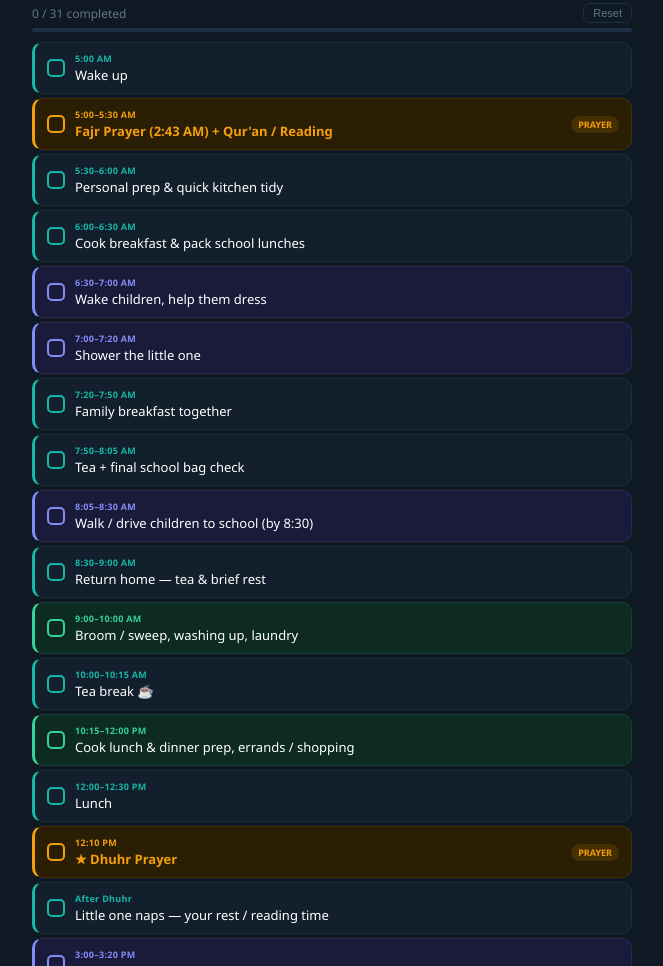
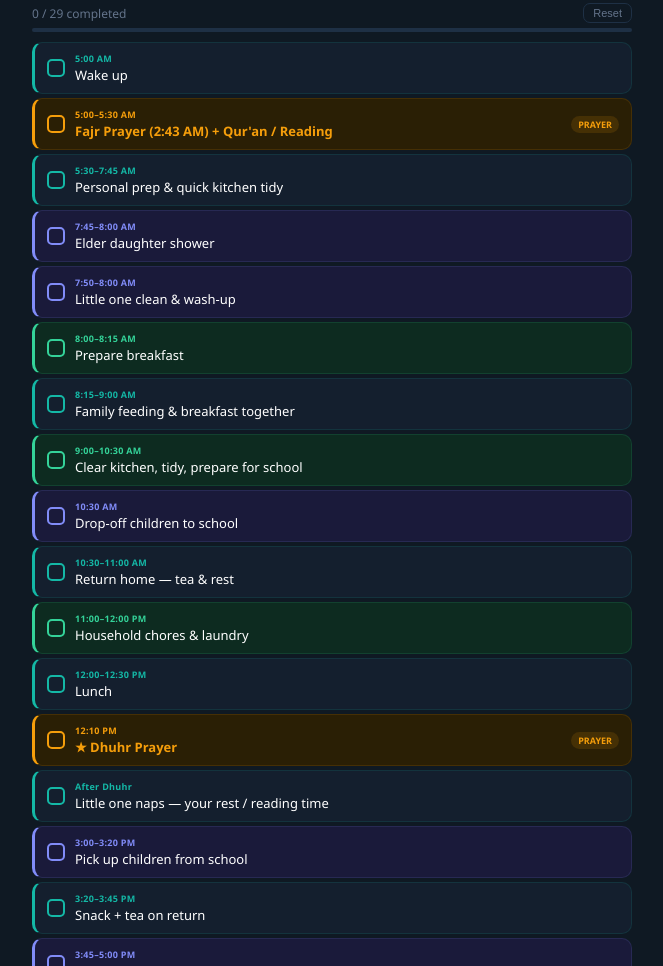
Before and after one commit to zsuzufi-star/My-routine-, a plain HTML site: page index.html in a window 1280 px wide. Shown: the part 354-1320 px from the top of the page, without its empty margins (308-971 px from the left). Drawn offline with Linux system fonts and the light colour scheme.

Commit message:
Update schedule with adjusted times: 5 AM wake up, 7:45 AM elder daughter shower, 7:50 AM little one clean, 8:15 AM breakfast, 10:30 AM school drop-off

```diff
--- a/index.html
+++ b/index.html
@@ -237,17 +237,15 @@
 function buildSched(){return[
   {t:'5:00 AM',        l:'Wake up',                                         tp:'task'},
   {t:'5:00–5:30 AM',   l:`Fajr Prayer (${f12(PT.Fajr)}) + Qur\'an / Reading`,tp:'prayer'},
-  {t:'5:30–6:00 AM',   l:'Personal prep & quick kitchen tidy',              tp:'task'},
-  {t:'6:00–6:30 AM',   l:'Cook breakfast & pack school lunches',            tp:'task'},
-  {t:'6:30–7:00 AM',   l:'Wake children, help them dress',                  tp:'child'},
-  {t:'7:00–7:20 AM',   l:'Shower the little one',                           tp:'child'},
-  {t:'7:20–7:50 AM',   l:'Family breakfast together',                       tp:'task'},
-  {t:'7:50–8:05 AM',   l:'Tea + final school bag check',                    tp:'task'},
-  {t:'8:05–8:30 AM',   l:'Walk / drive children to school (by 8:30)',       tp:'child'},
-  {t:'8:30–9:00 AM',   l:'Return home — tea & brief rest',                  tp:'task'},
-  {t:'9:00–10:00 AM',  l:'Broom / sweep, washing up, laundry',              tp:'house'},
-  {t:'10:00–10:15 AM', l:'Tea break ☕',                                     tp:'task'},
-  {t:'10:15–12:00 PM', l:'Cook lunch & dinner prep, errands / shopping',    tp:'house'},
+  {t:'5:30–7:45 AM',   l:'Personal prep & quick kitchen tidy',              tp:'task'},
+  {t:'7:45–8:00 AM',   l:'Elder daughter shower',                           tp:'child'},
+  {t:'7:50–8:00 AM',   l:'Little one clean & wash-up',                      tp:'child'},
+  {t:'8:00–8:15 AM',   l:'Prepare breakfast',                               tp:'house'},
+  {t:'8:15–9:00 AM',   l:'Family feeding & breakfast together',             tp:'task'},
+  {t:'9:00–10:30 AM',  l:'Clear kitchen, tidy, prepare for school',         tp:'house'},
+  {t:'10:30 AM',       l:'Drop-off children to school',                     tp:'child'},
+  {t:'10:30–11:00 AM', l:'Return home — tea & rest',                        tp:'task'},
+  {t:'11:00–12:00 PM', l:'Household chores & laundry',                      tp:'house'},
   {t:'12:00–12:30 PM', l:'Lunch',                                           tp:'task'},
   {t:f12(PT.Dhuhr),    l:'★ Dhuhr Prayer',                                  tp:'prayer'},
   {t:'After Dhuhr',    l:'Little one naps — your rest / reading time',      tp:'task'},
@@ -305,9 +303,12 @@
     {name:'Isha',   time24:PT.Isha,    emoji:'🌙', title:'🌙 Time for Isha Prayer', body:`Isha prayer time — ${f12(PT.Isha)}. Allahu Akbar.`},
   ];
   const daily = [
-    {time24:'05:00',title:'⏰ Wake Up',         body:'Good morning! Time to start your day.'},
-    {time24:'06:00',title:'🍳 Breakfast',        body:'Time to cook breakfast and pack school lunches.'},
-    {time24:'08:05',title:'🎒 School Drop-off',  body:'Time to leave for school — drop-off by 8:30!'},
+    {time24:'05:00',title:'⏰ Wake Up',           body:'Good morning! Time to start your day.'},
+    {time24:'07:45',title:'🚿 Elder Daughter',   body:'Time for elder daughter\'s shower.'},
+    {time24:'07:50',title:'🚿 Little One Clean', body:'Time to clean and wash the little one.'},
+    {time24:'08:00',title:'🍳 Prepare Breakfast',body:'Time to prepare breakfast.'},
+    {time24:'08:15',title:'🥣 Family Breakfast', body:'Time for family feeding and breakfast.'},
+    {time24:'10:30',title:'🎒 School Drop-off',  body:'Time to drop off children to school.'},
     {time24:'15:00',title:'🏫 School Pick-up',   body:'Time to pick up the children from school.'},
     {time24:'18:00',title:'🍽 Start Dinner',     body:'Time to start cooking dinner.'},
     {time24:'20:30',title:'🛁 Bath Time',        body:"Time for the little one's bath and wash-up."},
@@ -385,12 +386,12 @@
 
 function renderCL(){
   const cats=[
-    {ti:'🌅 Morning',c:'#14b8a6',it:['Wake up on time','Fajr prayer + Qur\'an','Personal prep & kitchen tidy','Cook breakfast & school lunches','Wake & dress both children','Shower the little one']},
+    {ti:'🌅 Morning',c:'#14b8a6',it:['Wake up at 5:00 AM','Fajr prayer + Qur\'an','Personal prep & kitchen tidy','Elder daughter shower 7:45 AM','Little one clean at 7:50 AM','Prepare breakfast by 8:00 AM','Family breakfast 8:15 AM']},
     {ti:'🕌 5 Daily Prayers',c:'#f59e0b',it:PNAMES.map(p=>`${p} — ${f12(PT[p])}`)},
-    {ti:'🧹 Housework',c:'#34d399',it:['Broom / sweep all floors','Wash up & tidy kitchen','Laundry (wash + hang)','Grocery / errands run']},
-    {ti:'🍳 Cooking',c:'#fb923c',it:['Cook lunch','Cook dinner','Prep tomorrow\'s lunch','Make tea / chai']},
-    {ti:'👶 Children',c:'#818cf8',it:['Pick up from school','Snack on return','Homework & studying','Reading time','Bath / wash little one','Bedtime routine + story','Children in bed']},
-    {ti:'🫶 Self & Family',c:'#f472b6',it:['Tea breaks (enjoy!)','TV / family time','Personal reading','Short walk or exercise','Prep for tomorrow','Wind down before bed']},
+    {ti:'🧹 Housework',c:'#34d399',it:['Clear kitchen after breakfast','Tidy & prepare for school','Household chores & laundry','Cook lunch & dinner prep']},
+    {ti:'🎒 School',c:'#818cf8',it:['School drop-off at 10:30 AM','School pick-up at 3:00 PM','Help with homework & studying','Reading time with children']},
+    {ti:'👧 Daughters',c:'#818cf8',it:['Elder daughter shower 7:45 AM','Little one clean 7:50 AM','Bath & wash-up at 8:30 PM','Bedtime routine & story at 9:00 PM']},
+    {ti:'🫶 Self & Family',c:'#f472b6',it:['Tea breaks (enjoy!)','TV / family time','Personal reading','Rest time after school','Prep for tomorrow','Wind down before bed']},
   ];
   document.getElementById('tab-checklist').innerHTML=cats.map((cat,ci)=>`
     <div class="ct" style="color:${cat.c}">${cat.ti}</div>
@@ -410,15 +411,15 @@
     </div>`).join('');
   const rem=[
     {t:'5:00 AM', l:'Wake up & start the day',       c:'#14b8a6'},
-    {t:'6:00 AM', l:'Cook breakfast + school lunches',c:'#34d399'},
-    {t:'8:05 AM', l:'Leave for school drop-off',      c:'#818cf8'},
-    {t:'10:00 AM',l:'Housework block',                c:'#34d399'},
-    {t:'3:00 PM', l:'School pick-up time',            c:'#818cf8'},
-    {t:'3:45 PM', l:'Children\'s homework time',      c:'#818cf8'},
-    {t:'6:00 PM', l:'Start cooking dinner',           c:'#34d399'},
-    {t:'8:30 PM', l:'Little one\'s bath time',        c:'#818cf8'},
-    {t:'9:00 PM', l:'Children\'s bedtime routine',    c:'#818cf8'},
-    {t:'11:00 PM',l:'Lights out — adults bedtime',    c:'#0d7a71'},
+    {t:'7:45 AM', l:'Elder daughter shower',         c:'#818cf8'},
+    {t:'7:50 AM', l:'Little one clean & wash-up',    c:'#818cf8'},
+    {t:'8:00 AM', l:'Prepare breakfast',              c:'#34d399'},
+    {t:'8:15 AM', l:'Family breakfast & feeding',    c:'#14b8a6'},
+    {t:'10:30 AM',l:'School drop-off time',          c:'#818cf8'},
+    {t:'3:00 PM', l:'School pick-up time',           c:'#818cf8'},
+    {t:'6:00 PM', l:'Start cooking dinner',          c:'#34d399'},
+    {t:'8:30 PM', l:'Little one\'s bath time',       c:'#818cf8'},
+    {t:'9:00 PM', l:'Children\'s bedtime routine',   c:'#818cf8'},
   ];
   document.getElementById('tab-reminders').innerHTML=`
     <div class="rc"><div class="rct">🕌 Today's Salah Times</div>${pRows}</div>
@@ -429,7 +430,7 @@
       <strong>🔔 Notification alerts include:</strong><br>
       • 10-min warning before each prayer (with sound)<br>
       • Alert at exact prayer time with sound reminder<br>
-      • School drop-off, pick-up, dinner, bath & bedtime<br><br>
+      • All key tasks: school times, meal prep, bedtimes<br><br>
       <strong>📲 Install tip:</strong> Open in Chrome → tap ⋮ menu → <em>Add to Home screen</em> → works like a real app!
     </div>`;
 }
```
